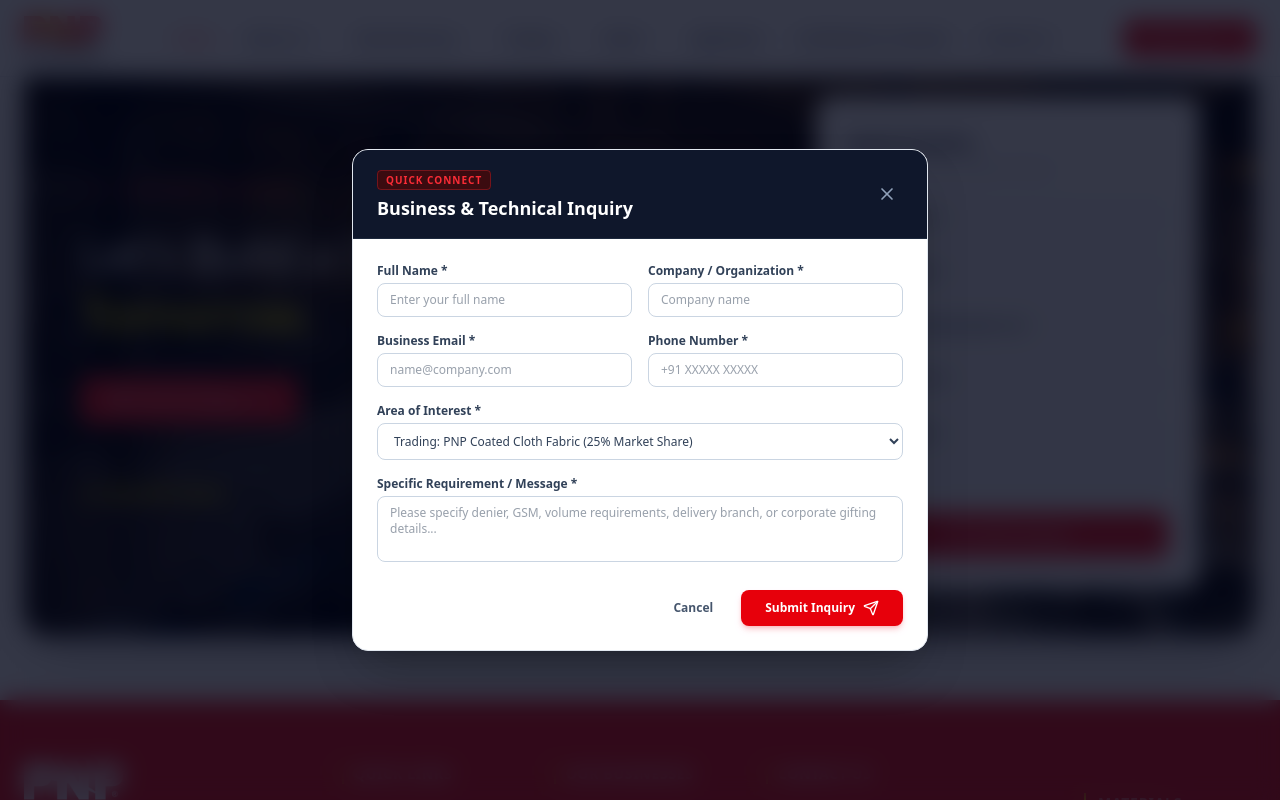
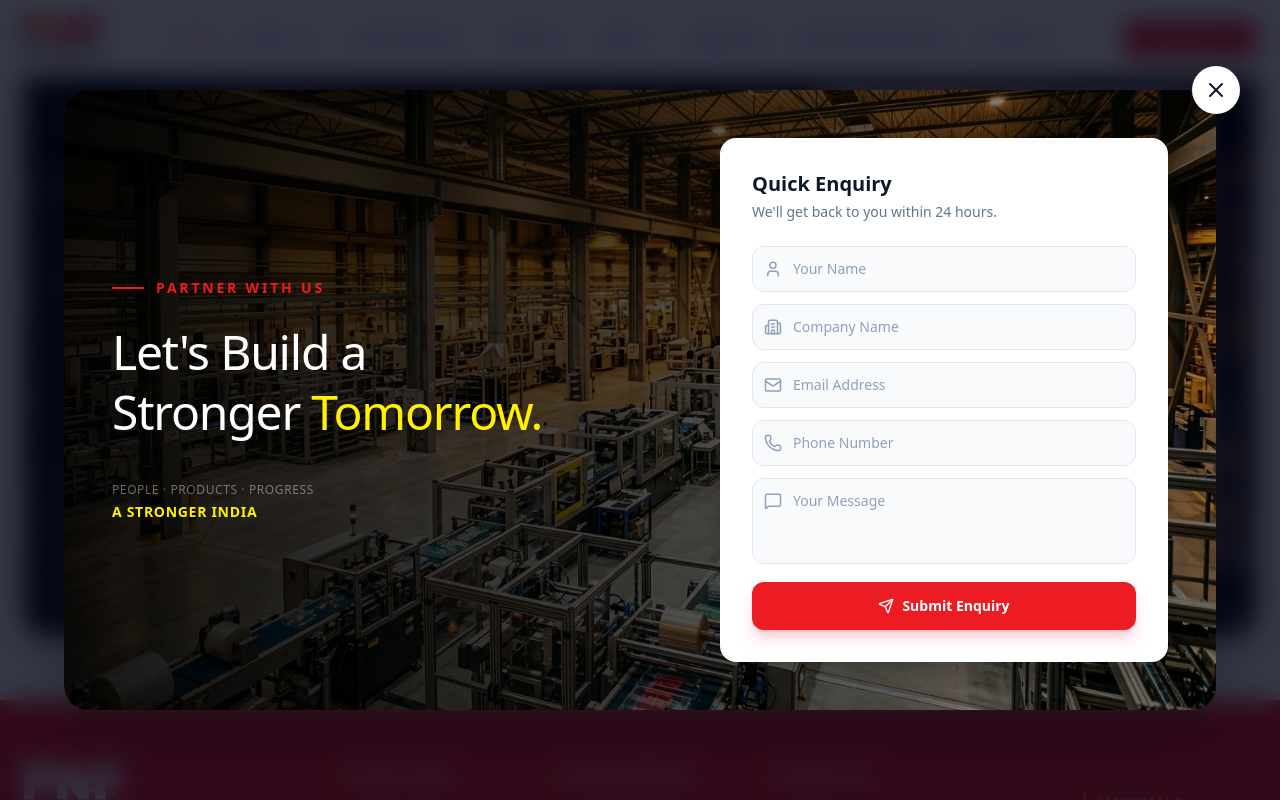
Before and after one commit to Ayanwebdev007/PNP, a React (Vite) app in the folder pnp-app/: page / in a window 1280 px wide. Both pictures are taken after typing "Sample", "Sample", "name@example.com", "5551234", "Sample" into the empty fields and a click on the button "Send an Enquiry". Shown: the part 11890-12690 px from the top of the page. Before the commit the page ends 12000 px from the top, so only its background shows below. After the commit the page ends 12000 px from the top, so only its background shows below. Built offline with nearby package versions, Linux system fonts and the light colour scheme; a web font is replaced by a local one.

Commit message:
Update EnquiryModal to use full CTA banner design

```diff
--- a/pnp-app/src/components/EnquiryModal.jsx
+++ b/pnp-app/src/components/EnquiryModal.jsx
@@ -1,14 +1,10 @@
 import React, { useState } from 'react';
-import { X, Send, CheckCircle2 } from 'lucide-react';
+import { X, Send, User, Mail, Phone, Building2, MessageSquare, CheckCircle2, Handshake, ArrowRight } from 'lucide-react';
+import { motion, AnimatePresence } from 'framer-motion';
 
-export default function EnquiryModal({ isOpen, onClose, initialProduct = "" }) {
+export default function EnquiryModal({ isOpen, onClose }) {
   const [formData, setFormData] = useState({
-    fullName: '',
-    companyName: '',
-    emailAddr: '',
-    phoneNum: '',
-    interestCategory: initialProduct || 'trading-textiles',
-    enquiryMessage: ''
+    name: '', company: '', email: '', phone: '', message: ''
   });
   const [submitted, setSubmitted] = useState(false);
 
@@ -20,149 +16,156 @@
     setTimeout(() => {
       setSubmitted(false);
       onClose();
-    }, 2500);
+    }, 4000);
   };
 
   return (
-    <div className="fixed inset-0 z-50 flex items-center justify-center p-4 bg-slate-950/80 backdrop-blur-md animate-fade-in">
-      <div className="relative w-full max-w-xl bg-white rounded-2xl shadow-2xl overflow-hidden border border-slate-200">
+    <AnimatePresence>
+      <div className="fixed inset-0 z-50 flex items-center justify-center p-4 sm:p-6 bg-slate-950/80 backdrop-blur-md animate-in fade-in duration-300">
 
-        {/* Header */}
-        <div className="px-6 py-4 bg-slate-900 text-white flex items-center justify-between border-b border-slate-800">
-          <div>
-            <span className="text-[10px] font-extrabold uppercase tracking-widest text-red-500 bg-red-950/80 px-2 py-0.5 rounded border border-red-500/30">
-              QUICK CONNECT
-            </span>
-            <h3 className="text-lg font-bold text-white mt-1">Business & Technical Inquiry</h3>
-          </div>
+        {/* Modal Backdrop Click to Close */}
+        <div className="absolute inset-0 cursor-pointer" onClick={onClose}></div>
+
+        <motion.div
+          initial={{ opacity: 0, scale: 0.95, y: 20 }}
+          animate={{ opacity: 1, scale: 1, y: 0 }}
+          exit={{ opacity: 0, scale: 0.95, y: 20 }}
+          transition={{ duration: 0.4, ease: "easeOut" }}
+          className="relative w-full max-w-6xl z-10"
+        >
+
+          {/* Close Button (Floating outside or top right of banner) */}
           <button
             onClick={onClose}
-            className="p-1.5 rounded-full hover:bg-slate-800 text-slate-400 hover:text-white transition-colors"
+            className="absolute -top-4 -right-4 md:-top-6 md:-right-6 p-2 md:p-3 bg-white text-slate-900 rounded-full hover:bg-red-500 hover:text-white transition-colors shadow-2xl z-20 group"
           >
-            <X className="w-5 h-5" />
+            <X className="w-5 h-5 md:w-6 md:h-6 transform group-hover:rotate-90 transition-transform duration-300" />
           </button>
+
+          {/* Full Banner Design */}
+          <div className="relative rounded-3xl overflow-hidden shadow-2xl min-h-[480px] flex items-center w-full">
+
+            {/* Background Image */}
+            <img
+              src="/assets/cta/banner-bg.webp"
+              alt="PNP Manufacturing Facility"
+              className="absolute inset-0 w-full h-full object-cover"
+            />
+
+            {/* Dark overlay gradient */}
+            <div className="absolute inset-0 bg-gradient-to-r from-black/90 via-black/70 to-black/40"></div>
+
+            {/* Content */}
+            <div className="relative z-10 w-full px-6 py-10 md:px-12 md:py-12 grid grid-cols-1 lg:grid-cols-2 gap-10 items-center">
+
+              {/* Left: Text Content */}
+              <div className="space-y-6 hidden sm:block">
+                <div className="flex items-center gap-3">
+                  <div className="w-8 h-0.5 bg-[#ed1c23]"></div>
+                  <span className="text-sm font-semibold tracking-[0.2em] text-[#ed1c23] uppercase">
+                    Partner With Us
+                  </span>
                 </div>
 
-        {/* Content */}
-        <div className="p-6">
-          {submitted ? (
-            <div className="py-10 text-center space-y-3">
-              <CheckCircle2 className="w-16 h-16 text-emerald-500 mx-auto animate-bounce" />
-              <h4 className="text-xl font-bold text-slate-900">Inquiry Submitted!</h4>
-              <p className="text-xs text-slate-600 max-w-md mx-auto">
-                Thank you! Your inquiry has been forwarded to PNP Industrial Solutions. Our technical sales team will contact you within 24 hours.
-              </p>
-            </div>
-          ) : (
-            <form onSubmit={handleSubmit} className="space-y-4 text-xs font-semibold text-slate-700">
+                <h2 className="text-3xl md:text-4xl lg:text-5xl font-medium tracking-tight text-white leading-tight max-w-md">
+                  Let's Build a Stronger <span className="text-[#fff100]">Tomorrow.</span>
+                </h2>
 
-              <div className="grid grid-cols-1 md:grid-cols-2 gap-4">
-                <div>
-                  <label className="block mb-1">Full Name *</label>
-                  <input
-                    type="text"
-                    required
-                    value={formData.fullName}
-                    onChange={(e) => setFormData({ ...formData, fullName: e.target.value })}
-                    placeholder="Enter your full name"
-                    className="w-full px-3 py-2 border border-slate-300 rounded-lg focus:ring-2 focus:ring-red-600 focus:outline-none font-normal"
-                  />
-                </div>
-                <div>
-                  <label className="block mb-1">Company / Organization *</label>
-                  <input
-                    type="text"
-                    required
-                    value={formData.companyName}
-                    onChange={(e) => setFormData({ ...formData, companyName: e.target.value })}
-                    placeholder="Company name"
-                    className="w-full px-3 py-2 border border-slate-300 rounded-lg focus:ring-2 focus:ring-red-600 focus:outline-none font-normal"
-                  />
+                <div className="pt-4">
+                  <div className="text-white/40 text-xs uppercase tracking-wider mb-1">People · Products · Progress</div>
+                  <div className="text-[#fff100] font-bold text-sm tracking-wider">A STRONGER INDIA</div>
                 </div>
               </div>
 
-              <div className="grid grid-cols-1 md:grid-cols-2 gap-4">
-                <div>
-                  <label className="block mb-1">Business Email *</label>
+              {/* Right: Enquiry Form */}
+              <div className="flex justify-center lg:justify-end">
+                <div className="bg-white rounded-2xl p-6 md:p-8 max-w-md w-full shadow-2xl relative overflow-hidden">
+                  <h3 className="text-slate-900 font-bold text-xl mb-1 pr-8">Quick Enquiry</h3>
+                  <p className="text-slate-500 text-sm mb-6">We'll get back to you within 24 hours.</p>
+
+                  {submitted ? (
+                    <div className="text-center py-10 space-y-3 animate-in fade-in zoom-in duration-300">
+                      <div className="w-16 h-16 bg-green-100 rounded-full flex items-center justify-center mx-auto mb-4">
+                        <CheckCircle2 className="w-8 h-8 text-green-600" />
+                      </div>
+                      <div className="text-slate-900 font-bold text-xl">Thank You!</div>
+                      <p className="text-slate-500 text-sm">Your enquiry has been submitted successfully.</p>
+                    </div>
+                  ) : (
+                    <form onSubmit={handleSubmit} className="space-y-3">
+                      <div className="relative">
+                        <User className="absolute left-3 top-1/2 -translate-y-1/2 w-4.5 h-4.5 text-slate-400" />
+                        <input
+                          type="text"
+                          placeholder="Your Name"
+                          required
+                          value={formData.name}
+                          onChange={(e) => setFormData({...formData, name: e.target.value})}
+                          className="w-full pl-10 pr-4 py-3 bg-slate-50 border border-slate-200 rounded-xl text-sm text-slate-900 placeholder:text-slate-400 focus:outline-none focus:border-[#ed1c23] focus:ring-1 focus:ring-[#ed1c23] transition-colors"
+                        />
+                      </div>
+
+                      <div className="relative">
+                        <Building2 className="absolute left-3 top-1/2 -translate-y-1/2 w-4.5 h-4.5 text-slate-400" />
+                        <input
+                          type="text"
+                          placeholder="Company Name"
+                          value={formData.company}
+                          onChange={(e) => setFormData({...formData, company: e.target.value})}
+                          className="w-full pl-10 pr-4 py-3 bg-slate-50 border border-slate-200 rounded-xl text-sm text-slate-900 placeholder:text-slate-400 focus:outline-none focus:border-[#ed1c23] focus:ring-1 focus:ring-[#ed1c23] transition-colors"
+                        />
+                      </div>
+
+                      <div className="relative">
+                        <Mail className="absolute left-3 top-1/2 -translate-y-1/2 w-4.5 h-4.5 text-slate-400" />
                         <input
                           type="email"
+                          placeholder="Email Address"
                           required
-                    value={formData.emailAddr}
-                    onChange={(e) => setFormData({ ...formData, emailAddr: e.target.value })}
-                    placeholder="name@company.com"
-                    className="w-full px-3 py-2 border border-slate-300 rounded-lg focus:ring-2 focus:ring-red-600 focus:outline-none font-normal"
+                          value={formData.email}
+                          onChange={(e) => setFormData({...formData, email: e.target.value})}
+                          className="w-full pl-10 pr-4 py-3 bg-slate-50 border border-slate-200 rounded-xl text-sm text-slate-900 placeholder:text-slate-400 focus:outline-none focus:border-[#ed1c23] focus:ring-1 focus:ring-[#ed1c23] transition-colors"
                         />
                       </div>
-                <div>
-                  <label className="block mb-1">Phone Number *</label>
+
+                      <div className="relative">
+                        <Phone className="absolute left-3 top-1/2 -translate-y-1/2 w-4.5 h-4.5 text-slate-400" />
                         <input
                           type="tel"
-                    required
-                    value={formData.phoneNum}
-                    onChange={(e) => setFormData({ ...formData, phoneNum: e.target.value })}
-                    placeholder="+91 XXXXX XXXXX"
-                    className="w-full px-3 py-2 border border-slate-300 rounded-lg focus:ring-2 focus:ring-red-600 focus:outline-none font-normal"
+                          placeholder="Phone Number"
+                          value={formData.phone}
+                          onChange={(e) => setFormData({...formData, phone: e.target.value})}
+                          className="w-full pl-10 pr-4 py-3 bg-slate-50 border border-slate-200 rounded-xl text-sm text-slate-900 placeholder:text-slate-400 focus:outline-none focus:border-[#ed1c23] focus:ring-1 focus:ring-[#ed1c23] transition-colors"
                         />
                       </div>
+
+                      <div className="relative">
+                        <MessageSquare className="absolute left-3 top-3.5 w-4.5 h-4.5 text-slate-400" />
+                        <textarea
+                          placeholder="Your Message"
+                          rows={3}
+                          value={formData.message}
+                          onChange={(e) => setFormData({...formData, message: e.target.value})}
+                          className="w-full pl-10 pr-4 py-3 bg-slate-50 border border-slate-200 rounded-xl text-sm text-slate-900 placeholder:text-slate-400 focus:outline-none focus:border-[#ed1c23] focus:ring-1 focus:ring-[#ed1c23] transition-colors resize-none"
+                        />
                       </div>
 
-              <div>
-                <label className="block mb-1">Area of Interest *</label>
-                <select
-                  required
-                  value={formData.interestCategory}
-                  onChange={(e) => setFormData({ ...formData, interestCategory: e.target.value })}
-                  className="w-full px-3 py-2 border border-slate-300 rounded-lg focus:ring-2 focus:ring-red-600 focus:outline-none font-normal"
-                >
-                  <option value="">Select Division / Catalog</option>
-                  <option value="nytex">Manufacturing: NYTEX Nylon 6 Filament Yarn (POY/FDY/HOY/DTY/ACY - 2nd Largest in India)</option>
-                  <option value="trading-textiles">Trading: PNP Coated Cloth Fabric (25% Market Share)</option>
-                  <option value="trading-synwood">Trading: Synwood & Haowood Synthetic Wood (10% Market Share, 21 Catalogs)</option>
-                  <option value="trading-ventilators">Trading: HAO Natural Turbo Ventilators (Assembled in India)</option>
-                  <option value="trading-fasteners">Trading: TIE Self-Drilling PEB Roofing Screws</option>
-                  <option value="trading-racking">Trading: PNP Warehouse Racking Storage Systems</option>
-                  <option value="jaquar">Distribution: JAQUAR LIGHTING (Mumbai Bandra to Virar Corridor)</option>
-                  <option value="retail-baginnov">Retail: BAGINNOV 25,000 Sq. Ft. Mall & Corporate Bulk Gifting</option>
-                  <option value="dealer">Dealership & Distribution Application</option>
-                  <option value="downloads">Download Technical Data Sheets & Catalogs</option>
-                  <option value="export">International Sourcing & Export Inquiry (Taipei / Global)</option>
-                </select>
-              </div>
-
-              <div>
-                <label className="block mb-1">Specific Requirement / Message *</label>
-                <textarea
-                  rows="3"
-                  required
-                  value={formData.enquiryMessage}
-                  onChange={(e) => setFormData({ ...formData, enquiryMessage: e.target.value })}
-                  placeholder="Please specify denier, GSM, volume requirements, delivery branch, or corporate gifting details..."
-                  className="w-full px-3 py-2 border border-slate-300 rounded-lg focus:ring-2 focus:ring-red-600 focus:outline-none resize-none font-normal"
-                ></textarea>
-              </div>
-
-              <div className="pt-2 flex items-center justify-end gap-3">
-                <button
-                  type="button"
-                  onClick={onClose}
-                  className="px-4 py-2 text-slate-600 hover:text-slate-900 font-semibold"
-                >
-                  Cancel
-                </button>
                       <button
                         type="submit"
-                  className="px-6 py-2.5 bg-red-600 hover:bg-red-700 text-white font-bold rounded-lg shadow-md shadow-red-600/20 flex items-center gap-2 transition-all hover:scale-105"
+                        className="w-full py-3.5 mt-2 bg-[#ed1c23] hover:bg-[#c9141a] text-white font-bold text-sm rounded-xl flex items-center justify-center gap-2 transition-all hover:scale-[1.02] shadow-lg shadow-red-600/20 cursor-pointer"
                       >
-                  <span>Submit Inquiry</span>
                         <Send className="w-4 h-4" />
+                        Submit Enquiry
                       </button>
-              </div>
-
                     </form>
                   )}
+                </div>
               </div>
 
             </div>
           </div>
+        </motion.div>
+      </div>
+    </AnimatePresence>
   );
 }
```
Lines whose indentation alone changed are shown as unchanged.
